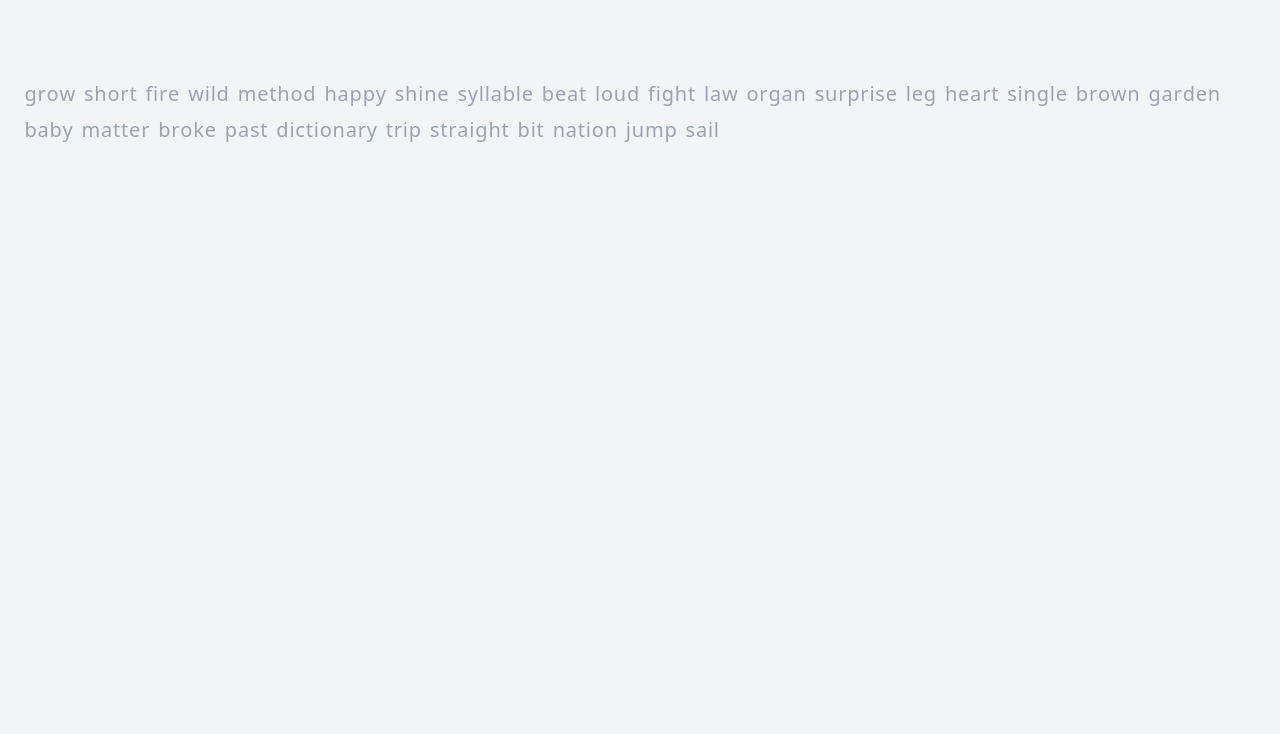
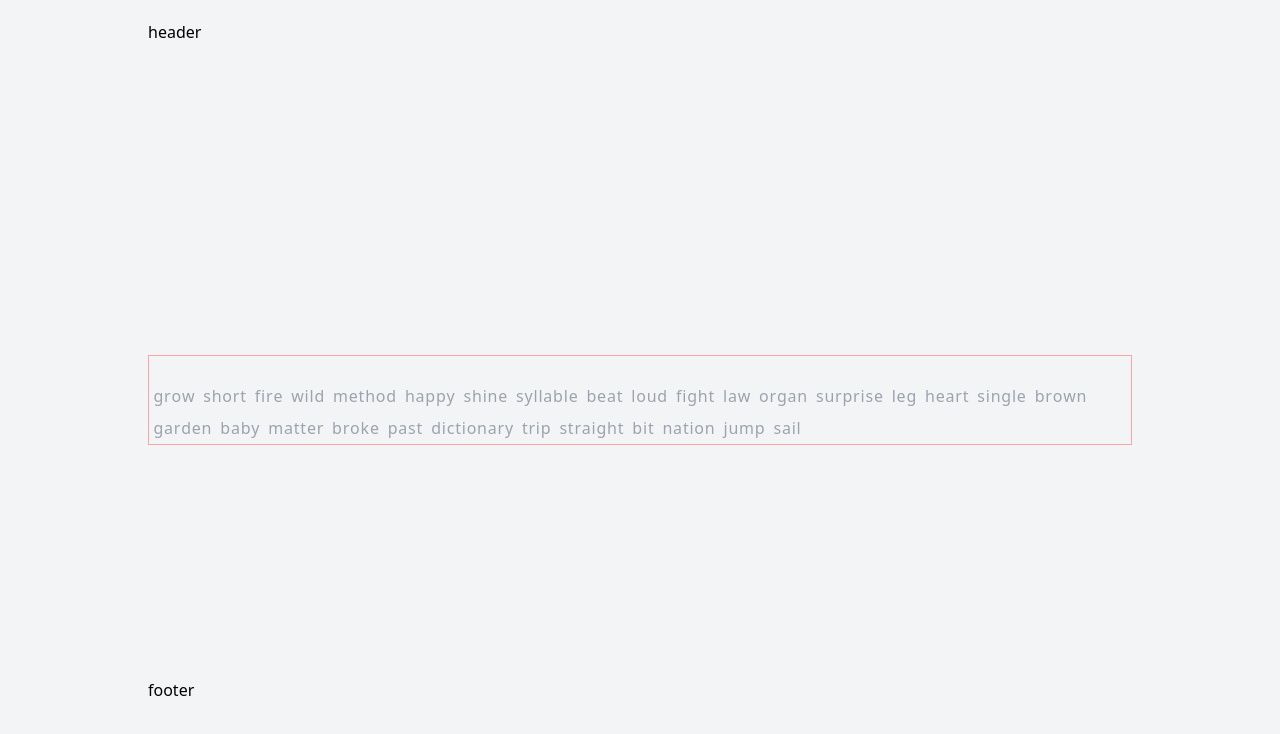
Before and after one commit to hamzahraihan/typingtest, a React (Vite) app: page / in a window 1280 px wide. Shown: the top 734 px of the page. Built offline with nearby package versions, Linux system fonts and the light colour scheme.

Commit message:
Refactor App layout and remove input logic
Simplifies the App component by removing inputWord state and related input field. Updates layout to use a centered section with header, TypingTest, and footer elements for improved structure.

```diff
--- a/src/App.tsx
+++ b/src/App.tsx
@@ -1,30 +1,20 @@
 import { useRef } from "react";
 import "./App.css";
 import { TypingTest } from "./components/typing-test.tsx";
-import { useWordContext } from "./context/word-store-context.ts";
 
 function App() {
-  const inputWord = useWordContext((state) => state.inputWord);
-  const setInputWord = useWordContext((state) => state.setInputWord);
   const inputRef = useRef<HTMLInputElement>(null);
 
   return (
-    <div className="antialiased flex flex-col p-5 min-h-screen bg-gray-100">
-      <div className="relative text-xl h-fit ">
-        <input
-          id="input"
-          type="text"
-          ref={inputRef}
-          value={inputWord}
-          onChange={(e) => setInputWord(e.target.value)}
-          className="opacity-0"
-          minLength={0}
-          maxLength={20}
-        />
-        <div className="absolute hidden">{inputWord}</div>
-        <TypingTest inputRef={inputRef} />
+    <section className="flex justify-center  bg-gray-100">
+      <div className="antialiased grid grid-row-6 p-5 min-h-screen max-w-screen-lg">
+        <div>header</div>
+        <div className="border border-red-300 row-span-6 self-center">
+          <TypingTest inputRef={inputRef} />
+        </div>
+        <footer>footer</footer>
       </div>
-    </div>
+    </section>
   );
 }
 
```
